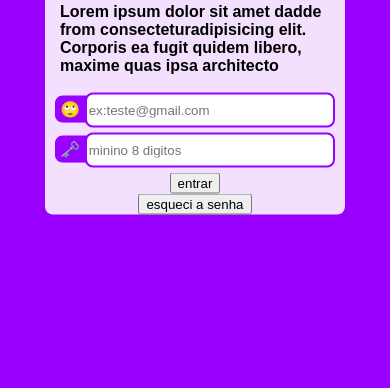
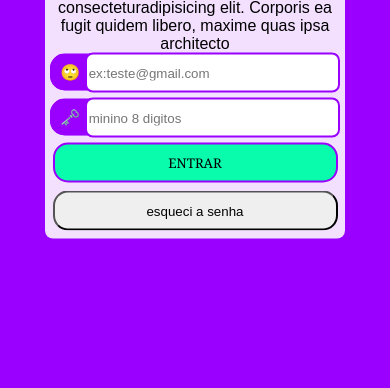
Before and after one commit to abraao-sx35/tela-de-login-responsiva, a plain HTML site: page tela_de_login.html in a window 390 px wide. Shown: the part 456-844 px from the top of the page. Drawn offline with Linux system fonts and the light colour scheme.

Commit message:
mobile fist

```diff
--- a/style.css
+++ b/style.css
@@ -26,29 +26,50 @@ body{
 }
 
 .login>p{
+    margin-bottom: 3px;
+    margin-top: 3px;
     text-align: left;
     margin-left: 15px;
     font-weight: 600;
 }
 img{
-    width: 300px;
+    width: 100%;
     height: 250px;
     border-radius: 10px 10px 0 0;
+    display: block;
 }
-
+.container_login{
+    display: block;
+}
 .fundo{
     background-color: rgb(153, 0, 255);
     display: inline;
-    border-radius: 8px;
-    border: 5px solid rgb(153, 0, 255);
+    border-radius: 15px;
+    border: 10px solid rgb(153, 0, 255);
     border-right: none;
 }
 
 input{
 
-    height: 35px;
-    width: 250px;
+    height: 40px;
+    width: 85%;
     margin-bottom: 5px;
     border: 2px solid  rgb(153, 0, 255);
     border-radius: 8px;
 }
+
+.entrar{
+    background-color: rgb(9, 252, 171);
+    width: 95%;
+    height: 40px;
+    margin-bottom: 8px;
+    font-family: Georgia, 'Times New Roman', Times, serif;
+    color: rgb(0, 0, 0);
+    border-radius: 15px;
+}
+.esqueci{
+     width: 95%;
+    height: 40px;
+    margin-bottom: 8px;
+    border-radius: 15px;
+}
--- a/tela_de_login.html
+++ b/tela_de_login.html
@@ -6,31 +6,32 @@
     <meta name="viewport" content="width=device-width, initial-scale=1.0">
     <title>tela de login</title>
     <link rel="stylesheet" href="style.css">
+    <link rel="stylesheet" href="midia_style.css">
 </head>
 <body>
     <main class="container">
         <div class="login">
 
-            <img id="img" src="abstrato-riscas-em-varias-cores-imagens-imagem-de-fundo-wallpaper-para-pc-computador-tela-gratis-ambiente-de-trabalho.jpg" alt="">
+            <div class="container_imagem" >
+                <img id="img" src="abstrato-riscas-em-varias-cores-imagens-imagem-de-fundo-wallpaper-para-pc-computador-tela-gratis-ambiente-de-trabalho.jpg" alt=""></div>
 
+            <div class="container_login">
                 <h1>login</h1>
-            <br>
                 <p>Lorem ipsum dolor sit amet dadde from consecteturadipisicing  elit. Corporis ea fugit quidem libero,  maxime quas ipsa architecto </p>
-            <br>
 
+                <form action="" autocomplete="on">
                     <div class="fundo">
                         <label for="email">🙄</label>
-                <input type="email" name="" id="email" required placeholder="ex:teste@gmail.com" >
+                        <input type="email" name="" id="email" required placeholder="ex:teste@gmail.com" autocomplete="on">
                     </div>
-
                     <div class="fundo">
                         <labelfor="senha">🗝️</label>
-                <input type="password" name="" id="senha" required  min="8" max="22" placeholder="minino 8 digitos">
+                        <input type="password" name="" id="senha" required  placeholder="minino 8 digitos" minlength="8" maxlength="22">
                     </div>
-            <a href=""><button>entrar</button></a>  <br>
-
-            <a href="#"><button>esqueci a senha</button></a>
-
+                    <input id="enviar" type="submit" value="ENTRAR" class="entrar">
+                <a  href="#"><button class="esqueci">esqueci a senha</button></a>
+                </form> <!--formulario-->
+            </div>
         </div> <!--login-->
     </main>
 </body>
```
Lines whose indentation alone changed are shown as unchanged.
